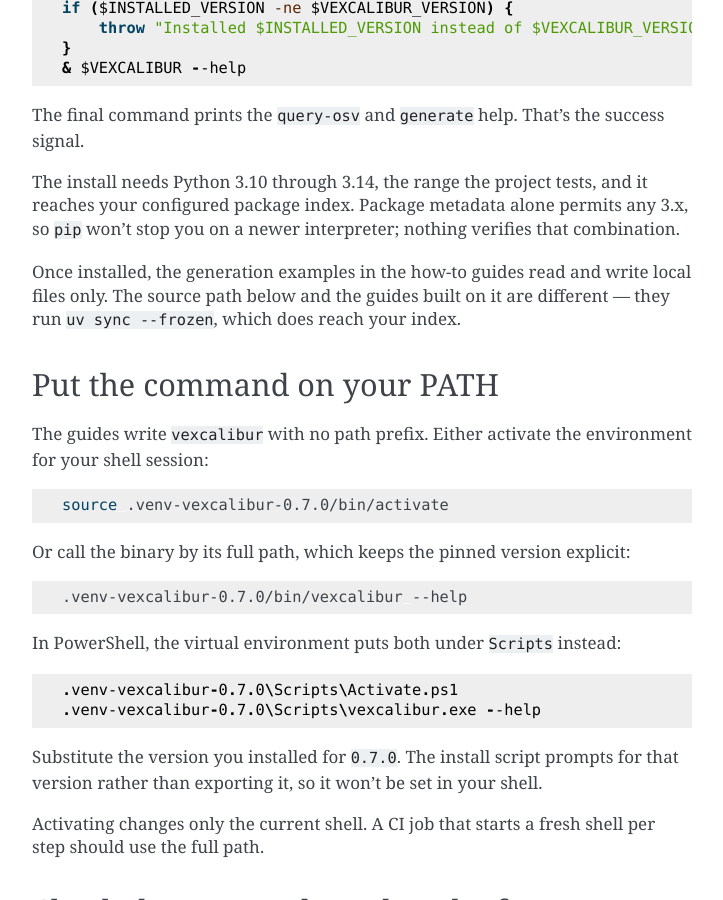
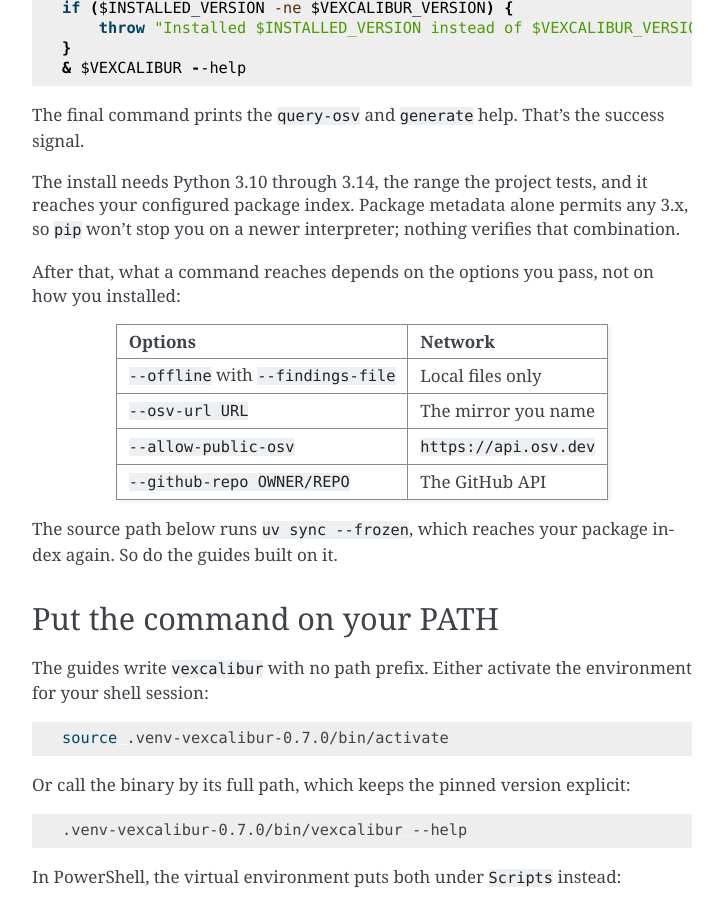
Before and after one commit to vexcalibur-dev/vexcalibur, a Sphinx documentation site: the page built from docs/how-to/install.md, in a window 1280 px wide and 900 px high, scrolled down 1289 px. Shown: the whole window, without its empty margins (388-1111 px from the left). Built offline with Sphinx 7.4.7, drawn with Linux system fonts in a browser that asks for light colours.

Commit message:
docs: scope the egress claim and use python3 in the install script
Two more review findings on the install page.

The replacement egress sentence was still wrong. Saying the installed
generation examples read and write local files only ignores the public OSV,
private mirror, and GitHub examples in generate-cyclonedx-vex, and the whole
of use-private-osv-mirror. Replace the claim with a table mapping each source
option to what it contacts, so the guarantee attaches to the options a reader
passes rather than to the install method. Public OSV fails closed, and this
page should not blur that.

Use `python3` in the Bash install block. Current macOS and Ubuntu often ship
no `python` executable, so the copy-and-paste install failed at the venv step
for readers who did meet the stated prerequisite. Fix the same call in the
README so both install stories work on those systems.

publish-to-pypi.md keeps `python -m venv`: it is a maintainer runbook run in
a controlled release environment, not a reader-facing install.

Co-Authored-By: Claude Opus 5 <noreply@anthropic.com>
Claude-Session: https://claude.ai/code/session_01Vtf48RifUhF4bJ6r5tyzmj

```diff
--- a/docs/how-to/install.md
+++ b/docs/how-to/install.md
@@ -71,9 +71,18 @@ it reaches your configured package index. Package metadata alone permits any
 3.x, so `pip` won't stop you on a newer interpreter; nothing verifies that
 combination.
 
-Once installed, the generation examples in the how-to guides read and write
-local files only. The source path below and the guides built on it are
-different — they run `uv sync --frozen`, which does reach your index.
+After that, what a command reaches depends on the options you pass, not on how
+you installed:
+
+| Options | Network |
+| --- | --- |
+| `--offline` with `--findings-file` | Local files only |
+| `--osv-url URL` | The mirror you name |
+| `--allow-public-osv` | `https://api.osv.dev` |
+| `--github-repo OWNER/REPO` | The GitHub API |
+
+The source path below runs `uv sync --frozen`, which reaches your package index
+again. So do the guides built on it.
 
 ## Put the command on your PATH
 
```
Also changed, not shown: other parts of docs/how-to/install.md (+1 -1 lines), README.md (+1 -1 lines).
